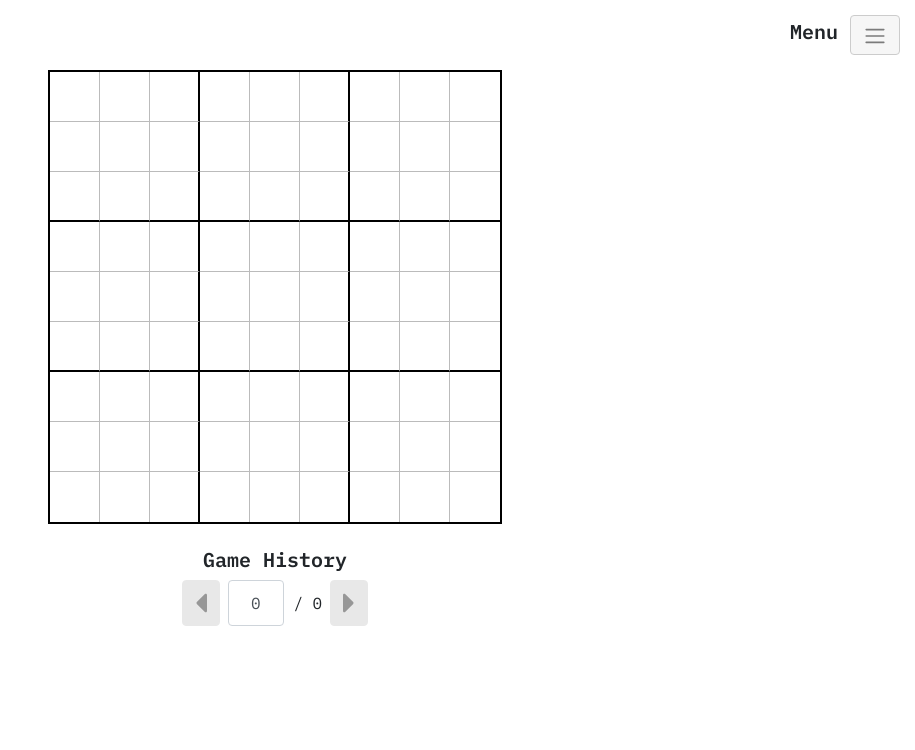
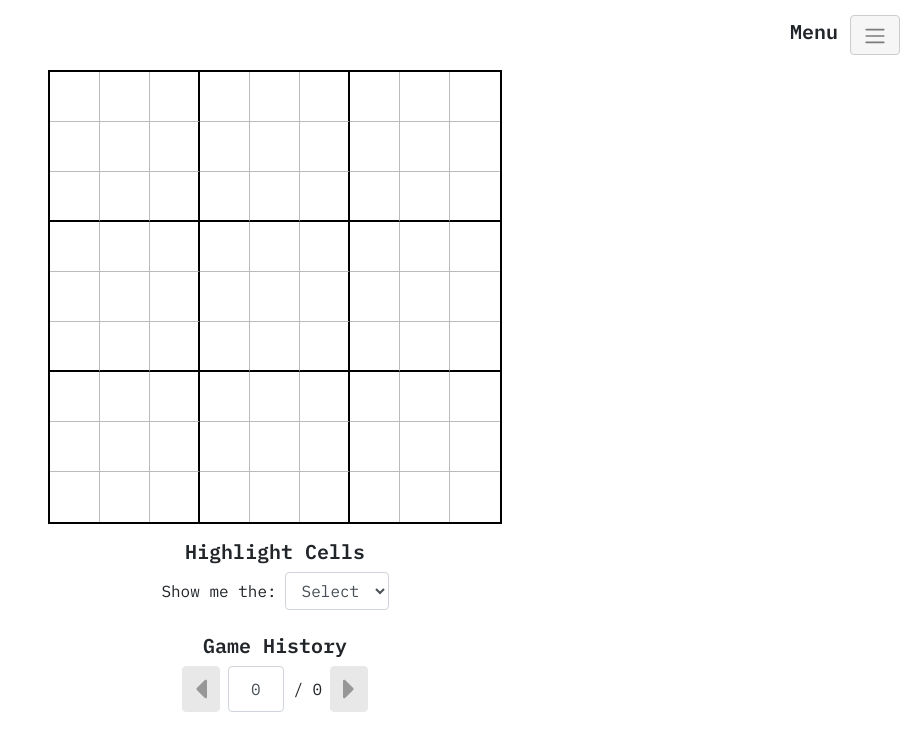
Before and after one commit to jasonjohnson47/sudoku, a React (Create React App) app: page / in a window 1280 px wide. Shown: the top 750 px of the page, without its empty margins (365-1280 px from the left). Built offline with nearby package versions, Linux system fonts and the light colour scheme.

Commit message:
Addition of HighlightCellOptions to show cells with candidates with a certain number.

```diff
--- a/src/App.tsx
+++ b/src/App.tsx
@@ -4,6 +4,7 @@ import Grid from './Grid';
 import NewGamePanel from './NewGamePanel';
 import GameSettingsPanel from './GameSettingsPanel';
 import History from './History';
+import HighlightCellOptions from './HighlightCellOptions';
 import {
     setCandidates,
     verifyCompletedGrid,
@@ -152,6 +153,8 @@ function App() {
         currentGridNoIncorrect,
         nextGridValues
     );
+
+    const [highlightCellValue, setHighlightCellValue] = useState('off');
 
     useEffect(() => {
         localStorage.setItem('sudokuHistory', JSON.stringify(history));
@@ -304,10 +307,16 @@ function App() {
                 highlightGivens={highlightGivens}
                 highlightSolvableCells={highlightSolvableCells}
                 highlightIncorrectCells={highlightIncorrectCells}
+                highlightCellValue={highlightCellValue}
                 showCandidates={showCandidates}
                 nextPossibleAnswers={nextPossibleAnswers}
                 isInGameMode={isInGameMode}
                 showAnswers={showAnswers}
+            />
+
+            <HighlightCellOptions
+                highlightCellValue={highlightCellValue}
+                setHighlightCellValue={setHighlightCellValue}
             />
 
             <History
@@ -316,8 +325,10 @@ function App() {
                 currentStep={stepNumber}
                 heading="Game History"
             />
+
         </div>
     );
+
 }
 
 export default App;
--- a/src/Cell.tsx
+++ b/src/Cell.tsx
@@ -5,6 +5,7 @@ interface CellProps {
     isGiven: boolean;
     canBeSolved: boolean;
     isIncorrect: boolean;
+    hasCandidate: boolean;
     isInGameMode: boolean;
     handleClick: (coords: [number, number], e: React.MouseEvent<HTMLInputElement, MouseEvent>) => void;
     handleKeyDown: (coords: [number, number], e: React.KeyboardEvent<HTMLInputElement>) => void;
@@ -17,9 +18,9 @@ function Cell(props: CellProps) {
         disabled: boolean;
     }
 
-    const {row, column, value, isGiven, canBeSolved, isIncorrect, isInGameMode, handleClick, handleKeyDown} = props;
+    const {row, column, value, isGiven, canBeSolved, isIncorrect, hasCandidate, isInGameMode, handleClick, handleKeyDown} = props;
     const inputAttrs: InputAttrsObj = { value: [], disabled: false };
-    const cellDivClassName = `cell cell-row-${row} cell-column-${column}${ isGiven === true ? ' given' : '' }${ canBeSolved === true ? ' can-be-solved' : '' }${ isIncorrect === true ? ' incorrect' : '' }`;
+    const cellDivClassName = `cell cell-row-${row} cell-column-${column}${ isGiven ? ' given' : '' }${ canBeSolved ? ' can-be-solved' : '' }${ isIncorrect ? ' incorrect' : '' }${ hasCandidate ? ' has-candidate' : '' }`;
 
     // set 'value' attribute for cell input
     if (typeof value === 'number') {
--- a/src/Grid.css
+++ b/src/Grid.css
@@ -33,6 +33,10 @@
 .highlight-incorrect-cells .incorrect {
     background-color: #ffe9e9;
     box-shadow: inset 0 0 0 1px #fff, inset 0 0 0 2px #ffbebe;
+}
+.has-candidate {
+    background-color: #ffffdd;
+    box-shadow: inset 0 0 0 1px #fff, inset 0 0 0 2px #eeee66;
 }
 
 .cell-row-2,
--- a/src/Grid.tsx
+++ b/src/Grid.tsx
@@ -18,13 +18,14 @@ interface GridProps {
     highlightGivens: boolean;
     highlightSolvableCells: boolean;
     highlightIncorrectCells: boolean;
+    highlightCellValue: string;
     isInGameMode: boolean;
     showAnswers: boolean;
 }
 
 function Grid(props: GridProps) {
 
-    const {currentGridValues, currentGridNoIncorrect, completedGrid, updateGame, givens, nextPossibleAnswers, showCandidates, highlightGivens, highlightSolvableCells, highlightIncorrectCells, isInGameMode, showAnswers} = props;
+    const {currentGridValues, currentGridNoIncorrect, completedGrid, updateGame, givens, nextPossibleAnswers, showCandidates, highlightGivens, highlightSolvableCells, highlightIncorrectCells, highlightCellValue, isInGameMode, showAnswers} = props;
     const [cellClicked, setCellClicked] = useState<null | HTMLInputElement>(null);
     const [activeCell, setActiveCell] = useState<null | [number, number]>(null);
 
@@ -146,6 +147,7 @@ function Grid(props: GridProps) {
                 isGiven={ Number.isInteger(givens[i][j]) }
                 canBeSolved={ canCellBeSolved(i, j) }
                 isIncorrect={ isInGameMode && (Number.isInteger(currentGridValues[i][j]) && currentGridValues[i][j] !== completedGrid[i][j]) }
+                hasCandidate={ Array.isArray(currentGridValues[i][j]) && (currentGridValues[i][j] as number[]).includes(parseInt(highlightCellValue, 10)) }
                 isInGameMode={isInGameMode}
             />
         );
--- /dev/null
+++ b/src/HighlightCellOptions.css
@@ -0,0 +1,4 @@
+.highlight-cell-options {
+    max-width: 454px;
+    margin: 1em auto;
+}
--- /dev/null
+++ b/src/HighlightCellOptions.tsx
@@ -0,0 +1,41 @@
+import './HighlightCellOptions.css';
+
+interface HighlightCellOptionsProps {
+    highlightCellValue: string;
+    setHighlightCellValue: React.Dispatch<React.SetStateAction<string>>;
+}
+
+function HighlightCellOptions(props: HighlightCellOptionsProps) {
+
+    const {highlightCellValue, setHighlightCellValue} = props;
+
+    return (
+        <div className="highlight-cell-options">
+            <h2 className="text-center">Highlight Cells</h2>
+            <div className="form-inline justify-content-center">
+                <label htmlFor="highlight-cell-selector" className="mr-2">Show me the: </label>
+                <select
+                    id="highlight-cell-selector"
+                    className="form-control"
+                    value={highlightCellValue}
+                    onChange={(e) => {
+                        setHighlightCellValue(e.target.value);
+                    }}
+                >
+                    <option value="off">Select</option>
+                    <option value="1">Ones</option>
+                    <option value="2">Twos</option>
+                    <option value="3">Threes</option>
+                    <option value="4">Fours</option>
+                    <option value="5">Fives</option>
+                    <option value="6">Sixes</option>
+                    <option value="7">Sevens</option>
+                    <option value="8">Eights</option>
+                    <option value="9">Nines</option>
+                </select>
+            </div>
+        </div>
+    );
+}
+
+export default HighlightCellOptions;
```
Also changed, not shown: sudoku-app-NOTES.txt.
